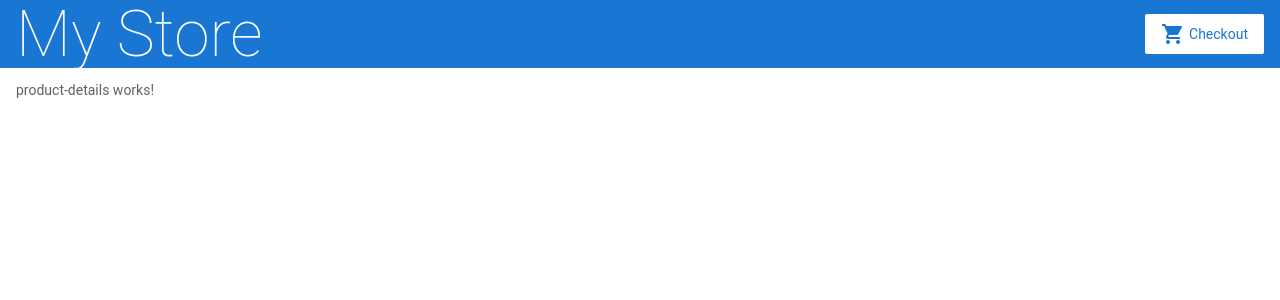
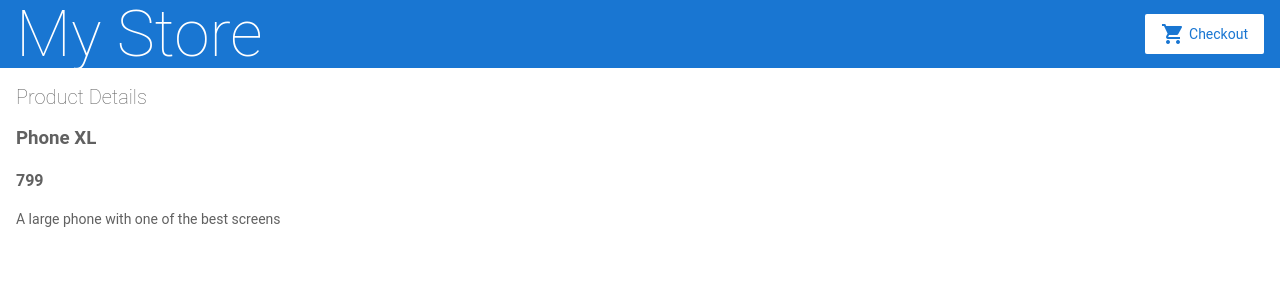
Before and after one commit to teodaniel/angular-cart-v1, an Angular app: page /products/1 in a window 1280 px wide. Shown: the top 300 px of the page. Built offline with nearby package versions, Linux system fonts and the light colour scheme.

Commit message:
4 files modified

```diff
--- a/src/app/product-details/product-details.component.html
+++ b/src/app/product-details/product-details.component.html
@@ -1 +1,6 @@
-<p>product-details works!</p>
+<h2>Product Details</h2>
+<div>
+  <h3>{{ product.name }}</h3>
+  <h4>{{ product.price }}</h4>
+  <p>{{ product.description }}</p>
+</div>
--- a/src/app/product-details/product-details.component.ts
+++ b/src/app/product-details/product-details.component.ts
@@ -1,4 +1,6 @@
 import { Component, OnInit } from '@angular/core';
+import { ActivatedRoute } from '@angular/router';
+import { Product, products} from '../products'
 
 @Component({
   selector: 'app-product-details',
@@ -7,9 +9,19 @@ import { Component, OnInit } from '@angular/core';
 })
 export class ProductDetailsComponent implements OnInit {
 
-  constructor() { }
+  product : Product | undefined;
+  constructor(private route: ActivatedRoute) {
+    console.log("cons() obtains the activated route")
+  }
 
   ngOnInit(): void {
+    console.log("ngOnInit() fetches the route parameters");
+    // fetching the product id from the current route
+    const routeParams = this.route.snapshot.paramMap;
+    const productIdFromFromRoute = Number(routeParams.get('productId'));
+
+    //fetch the product with the productid in the route
+    this.product = products.find( product => product.id === productIdFromFromRoute);
   }
 
 }
--- a/src/app/product-list/product-list.component.html
+++ b/src/app/product-list/product-list.component.html
@@ -3,8 +3,9 @@
 <div *ngFor="let product of products">
   <h3>
     <!-- [properites] -->
-    <a [title]="product.name + ' details'">
-      [routerLink] = "['/products', product.id]"
+    <a [title]="product.name + ' details'"
+    [routerLink] = "['/products', product.id]">
+
       <!-- string interpolation -->
       {{ product.name }}
     </a>
```
Also changed, not shown: src/app/app.module.ts (+5 -8 lines).
